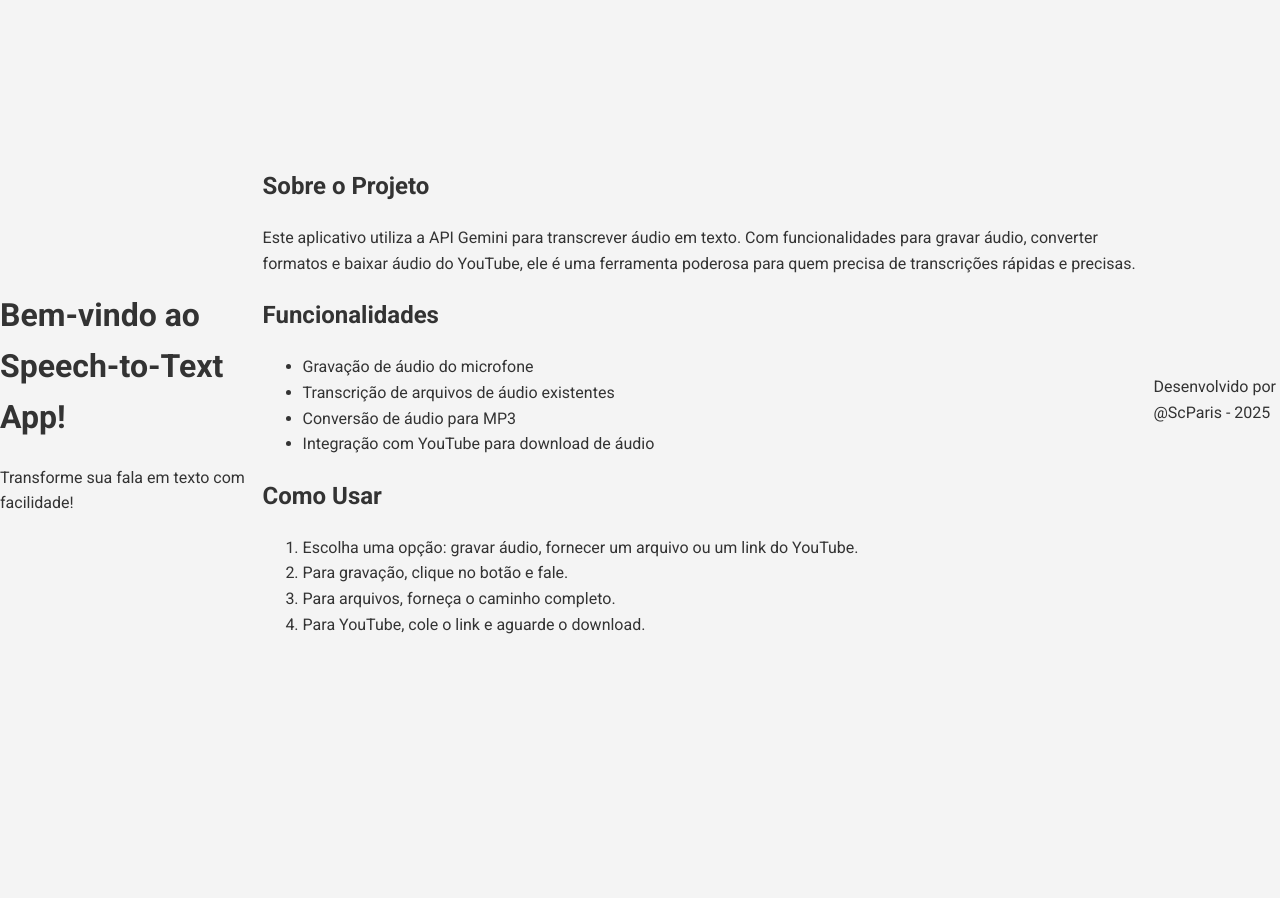
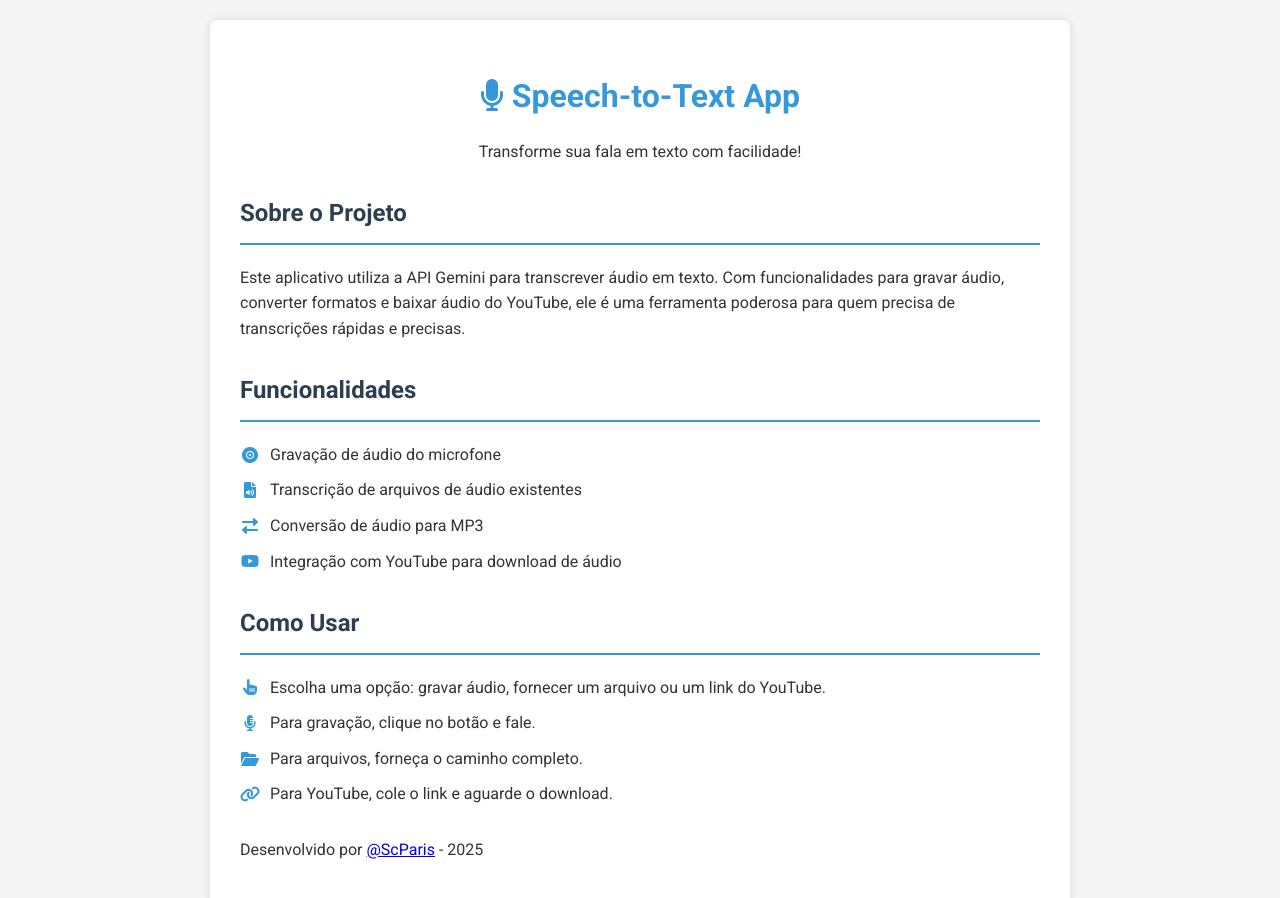
Before and after one commit to ScParis/speech2text, a plain HTML site: page index.html in a window 1280 px wide. Before the commit the page ends 800 px from the top, so only its background shows below. Drawn offline with Linux system fonts and the light colour scheme.

Commit message:
Resolve merge conflict in index.html

```diff
--- a/index.html
+++ b/index.html
@@ -15,37 +15,46 @@
 </head>
 
 <body>
-    <header>
-        <h1>Bem-vindo ao Speech-to-Text App!</h1>
+    <div class="container">
+        <header class="app-header">
+            <h1><i class="fas fa-microphone"></i> Speech-to-Text App</h1>
             <p>Transforme sua fala em texto com facilidade!</p>
         </header>
-    <main>
-        <section>
+
+        <main class="app-main">
+            <section class="app-section">
                 <h2>Sobre o Projeto</h2>
-            <p>Este aplicativo utiliza a API Gemini para transcrever áudio em texto. Com funcionalidades para gravar áudio, converter formatos e baixar áudio do YouTube, ele é uma ferramenta poderosa para quem precisa de transcrições rápidas e precisas.</p>
+                <p>Este aplicativo utiliza a API Gemini para transcrever áudio em texto. Com funcionalidades para gravar
+                    áudio, converter formatos e baixar áudio do YouTube, ele é uma ferramenta poderosa para quem precisa
+                    de transcrições rápidas e precisas.</p>
             </section>
-        <section>
+
+            <section class="app-section">
                 <h2>Funcionalidades</h2>
-            <ul>
-                <li>Gravação de áudio do microfone</li>
-                <li>Transcrição de arquivos de áudio existentes</li>
-                <li>Conversão de áudio para MP3</li>
-                <li>Integração com YouTube para download de áudio</li>
+                <ul class="app-features">
+                    <li><i class="fas fa-record-vinyl"></i> Gravação de áudio do microfone</li>
+                    <li><i class="fas fa-file-audio"></i> Transcrição de arquivos de áudio existentes</li>
+                    <li><i class="fas fa-exchange-alt"></i> Conversão de áudio para MP3</li>
+                    <li><i class="fab fa-youtube"></i> Integração com YouTube para download de áudio</li>
                 </ul>
             </section>
-        <section>
+
+            <section class="app-section">
                 <h2>Como Usar</h2>
-            <ol>
-                <li>Escolha uma opção: gravar áudio, fornecer um arquivo ou um link do YouTube.</li>
-                <li>Para gravação, clique no botão e fale.</li>
-                <li>Para arquivos, forneça o caminho completo.</li>
-                <li>Para YouTube, cole o link e aguarde o download.</li>
+                <ol class="app-instructions">
+                    <li><i class="fas fa-hand-pointer"></i> Escolha uma opção: gravar áudio, fornecer um arquivo ou um
+                        link do YouTube.</li>
+                    <li><i class="fas fa-microphone-alt"></i> Para gravação, clique no botão e fale.</li>
+                    <li><i class="fas fa-folder-open"></i> Para arquivos, forneça o caminho completo.</li>
+                    <li><i class="fas fa-link"></i> Para YouTube, cole o link e aguarde o download.</li>
                 </ol>
             </section>
         </main>
+
         <footer>
-        <p>Desenvolvido por @ScParis - 2025</p>
+            <p>Desenvolvido por <a href="https://github.com/ScParis" target="_blank">@ScParis</a> - 2025</p>
         </footer>
+    </div>
 </body>
 
 </html>
```
Lines whose indentation alone changed are shown as unchanged.
